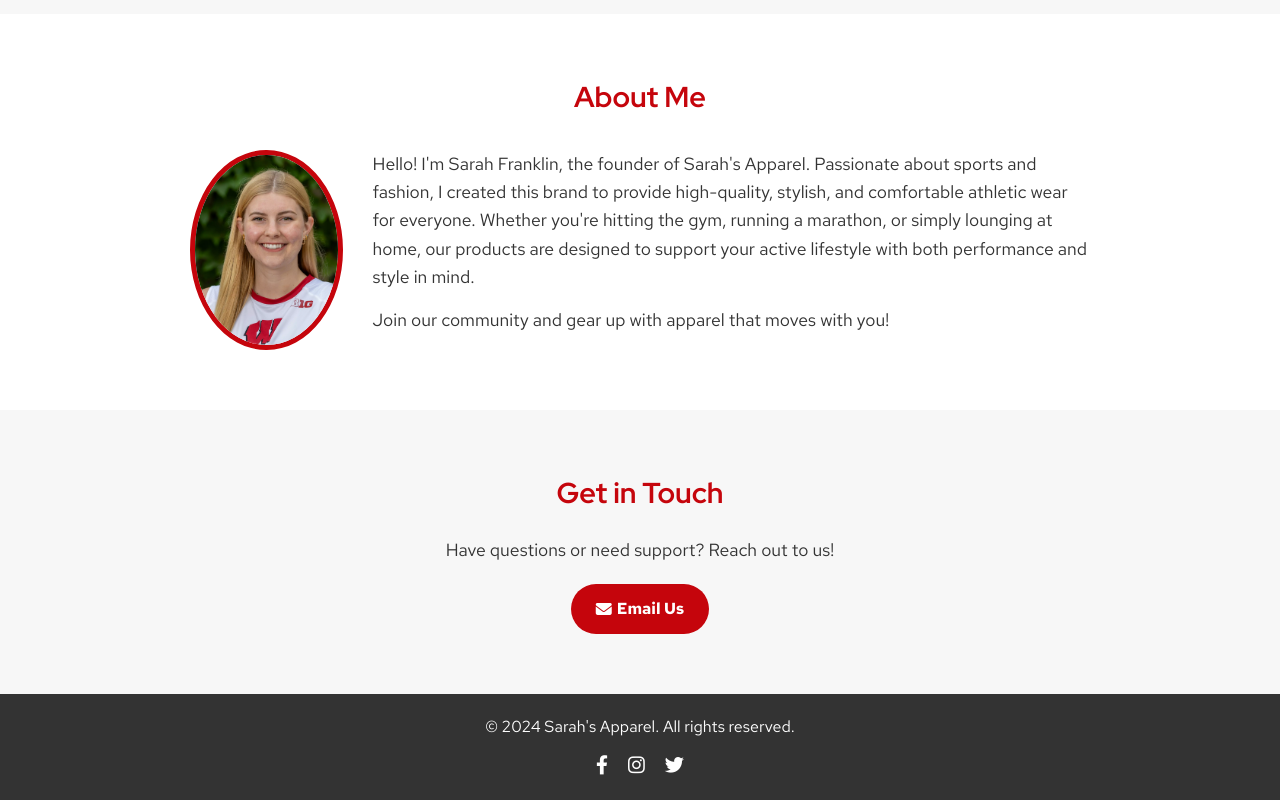
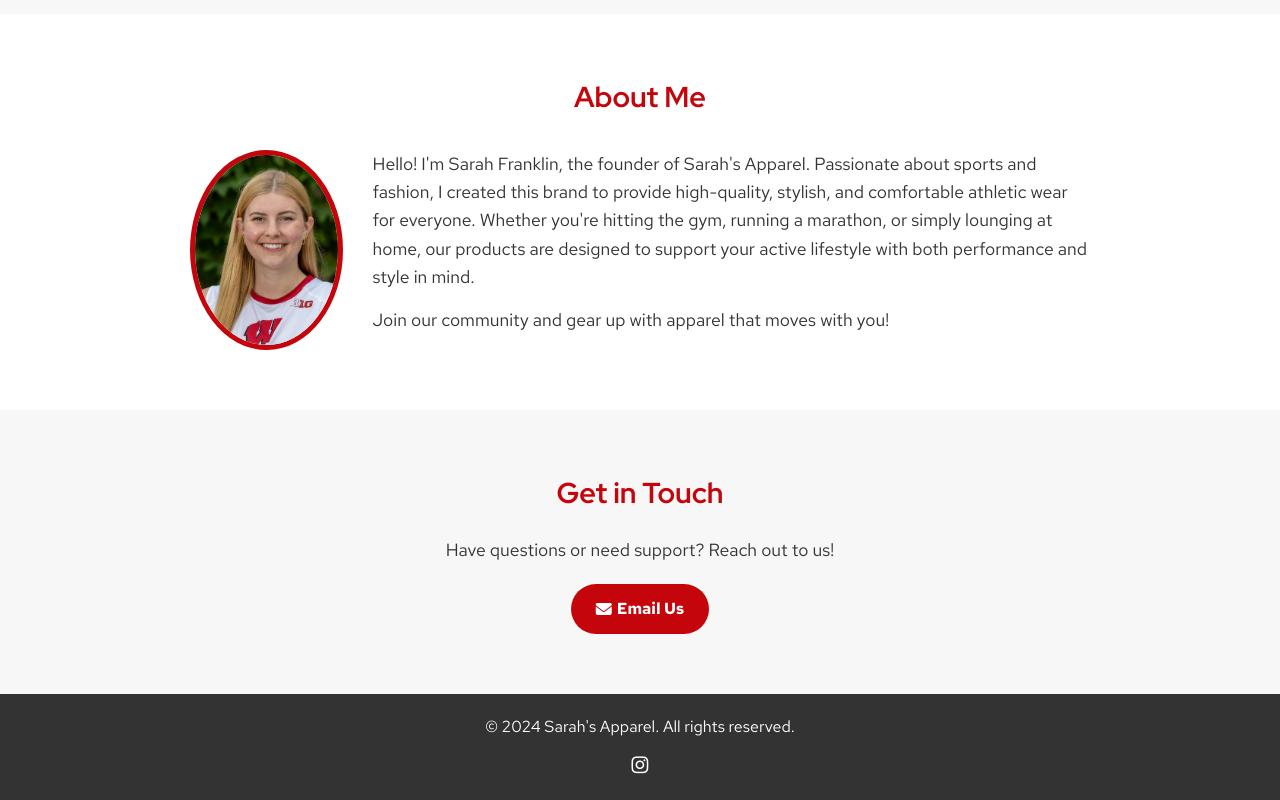
Before and after one commit to marcusramos2024/SarahFranklin, a React (Create React App) app: page / in a window 1280 px wide. Shown: the part 1057-1857 px from the top of the page. Built offline with nearby package versions, Linux system fonts and the light colour scheme; no server answers; the database is empty.

Commit message:
Removing unused footer icons

```diff
--- a/src/components/Footer.js
+++ b/src/components/Footer.js
@@ -7,14 +7,8 @@
       <div className="footer-content">
         <p>&copy; 2024 Sarah's Apparel. All rights reserved.</p>
         <div className="social-icons">
-          <a href="#">
-            <i className="fab fa-facebook-f"></i>
-          </a>
           <a href="https://www.instagram.com/sarah.franklin13?utm_source=ig_web_button_share_sheet&igsh=ZDNlZDc0MzIxNw==">
             <i className="fab fa-instagram"></i>
-          </a>
-          <a href="#">
-            <i className="fab fa-twitter"></i>
           </a>
         </div>
       </div>
```
